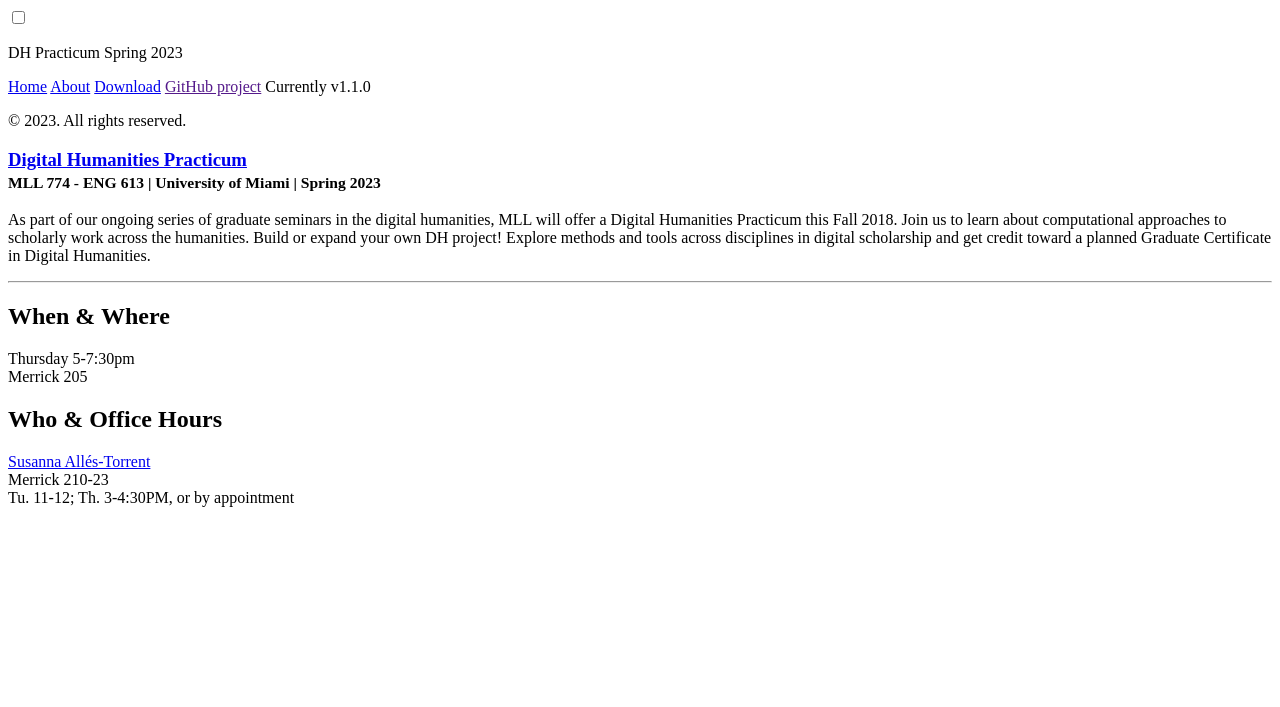
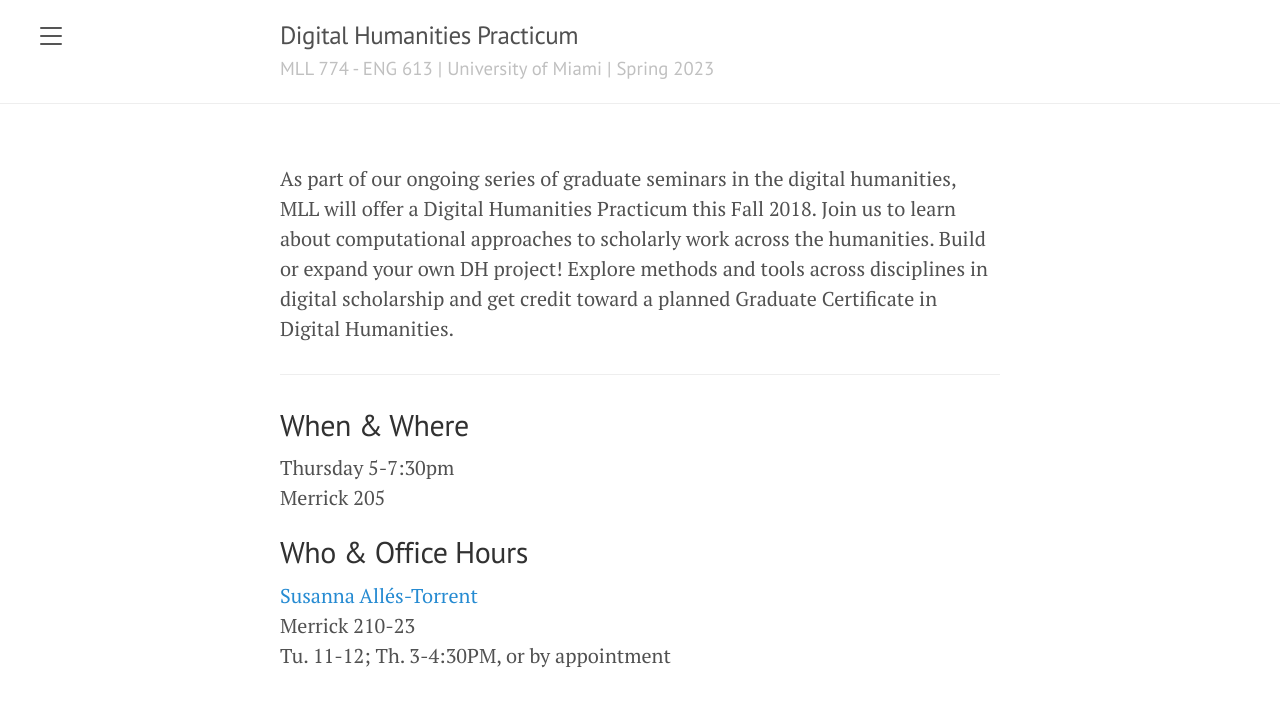
Before and after one commit to susannalles/DHPracticum_Spring23, a Jekyll site: the page built from index.html, in a window 1280 px wide. Shown: the top 707 px of the page. Built offline with Jekyll 4.4.1, drawn with Linux system fonts in a browser that asks for light colours; the list of posts is cut into pages by our own code; part of the change alters nothing that is shown.

Commit message:
Update _config.yml

```diff
--- a/_config.yml
+++ b/_config.yml
@@ -2,8 +2,8 @@
 title:               Digital Humanities Practicum
 tagline:             'MLL 774 - ENG 613 | University of Miami | Spring 2023'
 description:         'DH Practicum Spring 2023'
-url:                 http://susannalles.github.io/DHPracticum_Spring23
-baseurl:             'http://susannalles.github.io/DHPracticum_Spring23'
+url:                 http://susannalles.github.io
+baseurl:             '/DHPracticum_Spring23'
 paginate:            5
 permalink:           pretty
 
```
